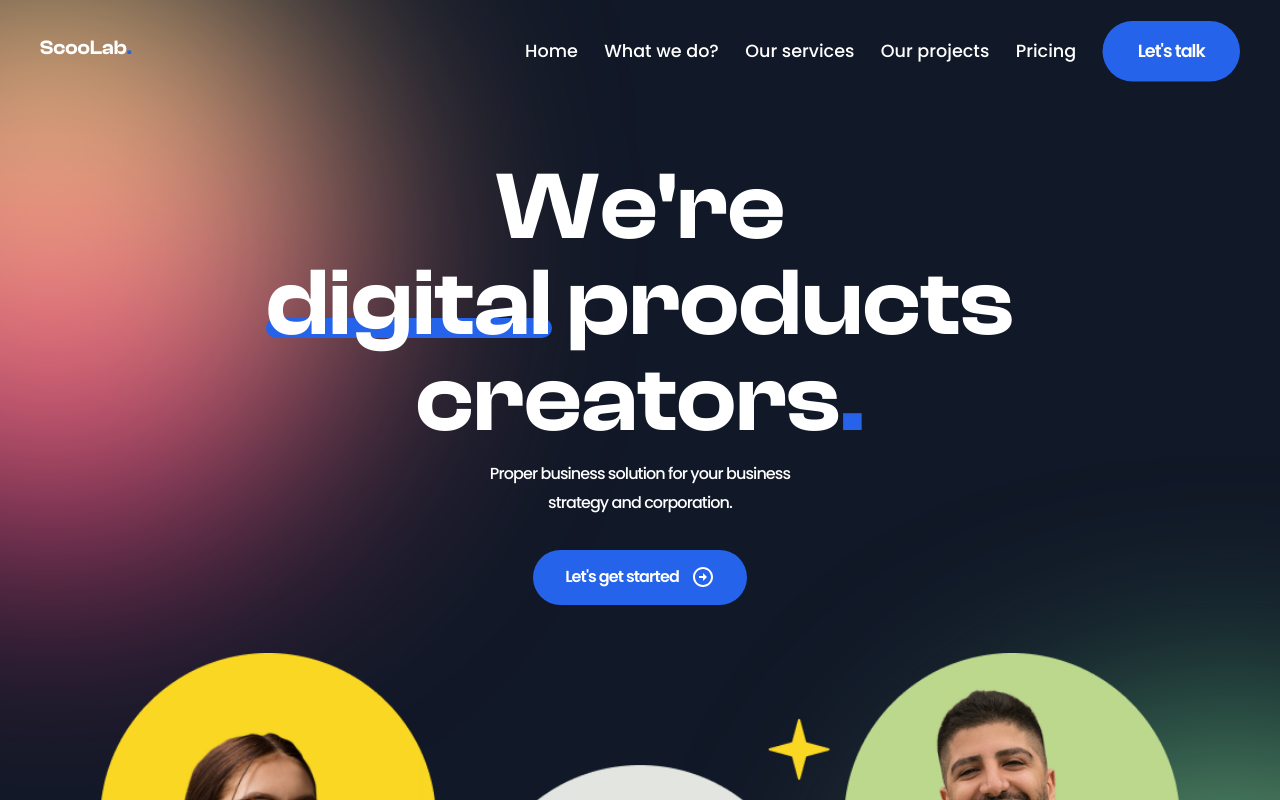
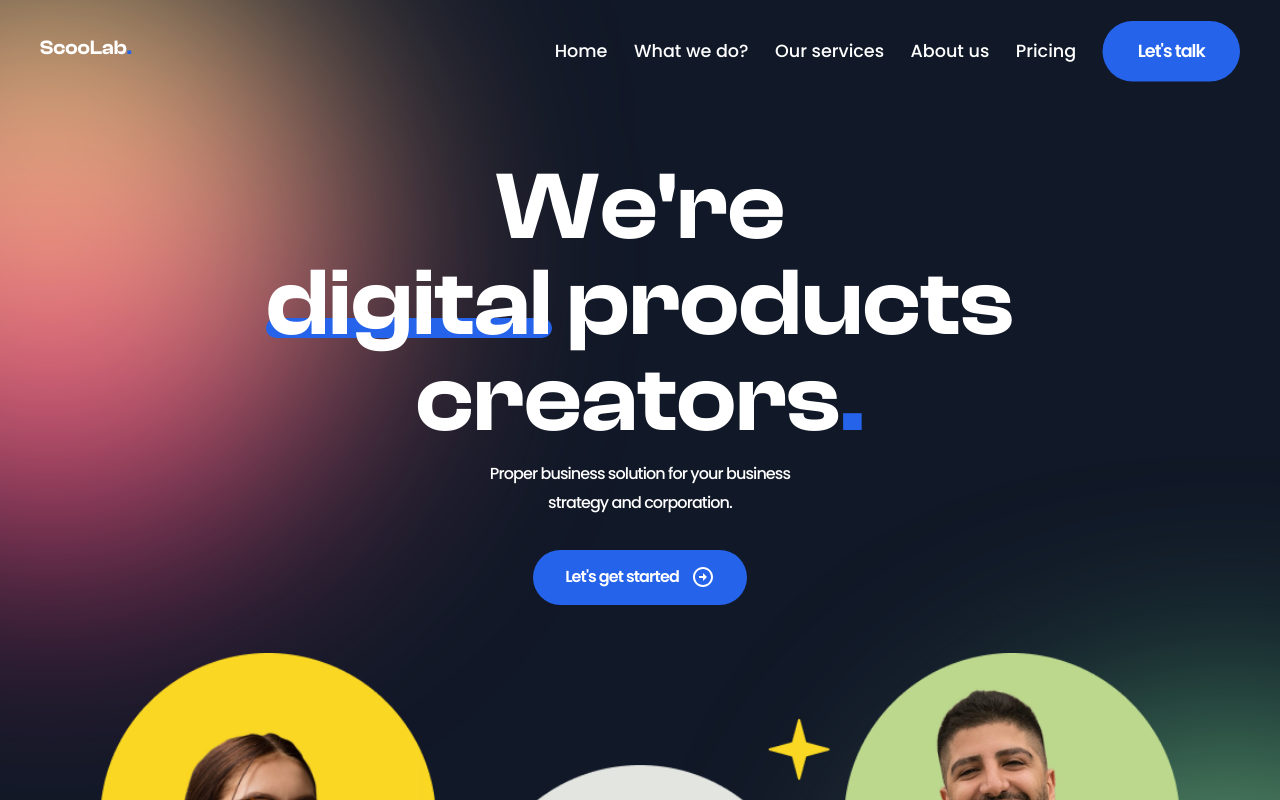
Before and after one commit to fajarfadillahh/scoolab-digital-agency-react-tailwind, a React (Vite) app: page / in a window 1280 px wide. Shown: the top 800 px of the page. Built offline with nearby package versions, Linux system fonts and the light colour scheme.

Commit message:
modified: fixed

```diff
--- a/src/Data.jsx
+++ b/src/Data.jsx
@@ -33,8 +33,8 @@ export const HeaderLink = [
     path: "/our-services",
   },
   {
-    title: "Our projects",
-    path: "/our-projects",
+    title: "About us",
+    path: "/about-us",
   },
   {
     title: "Pricing",
```
